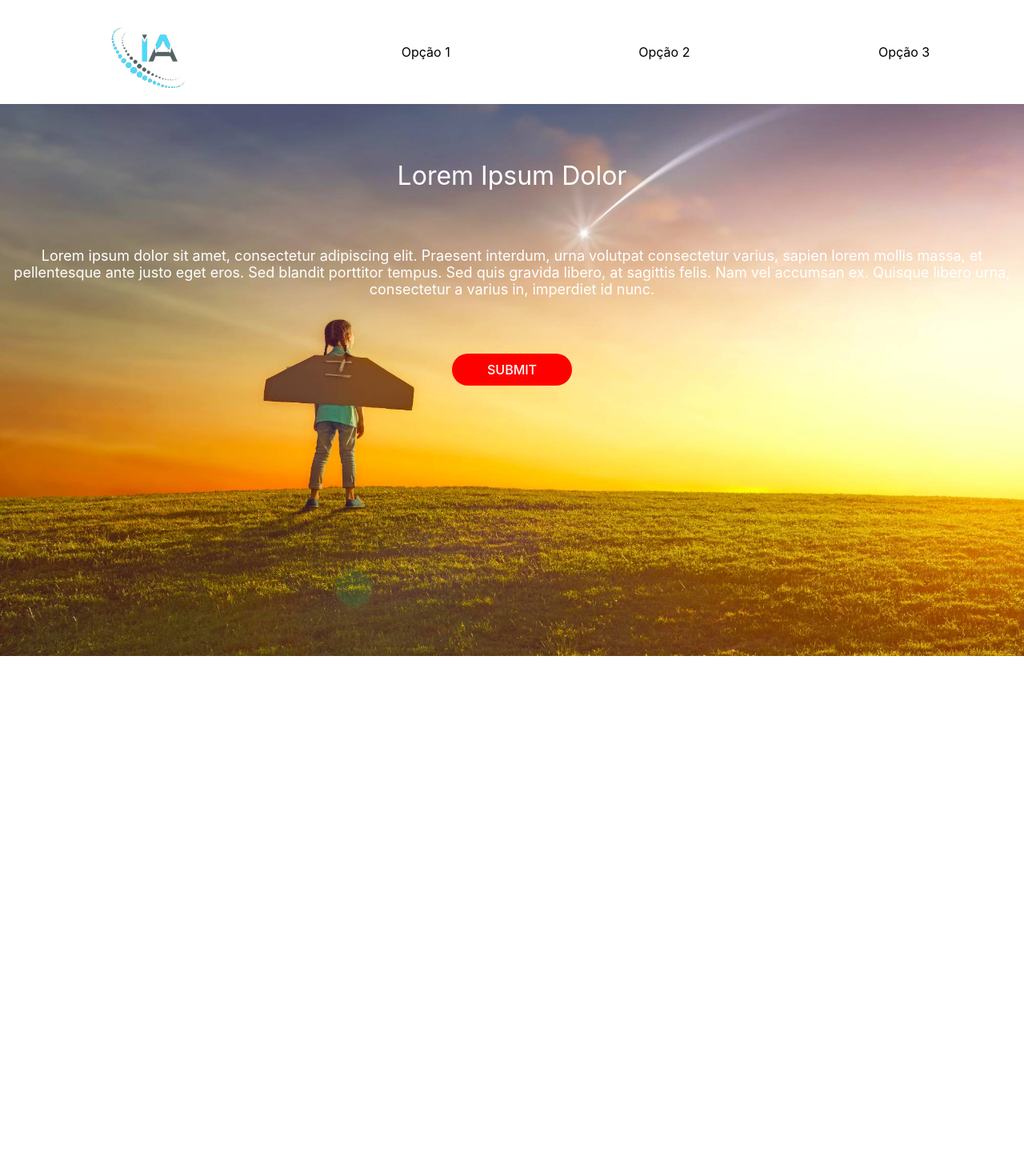
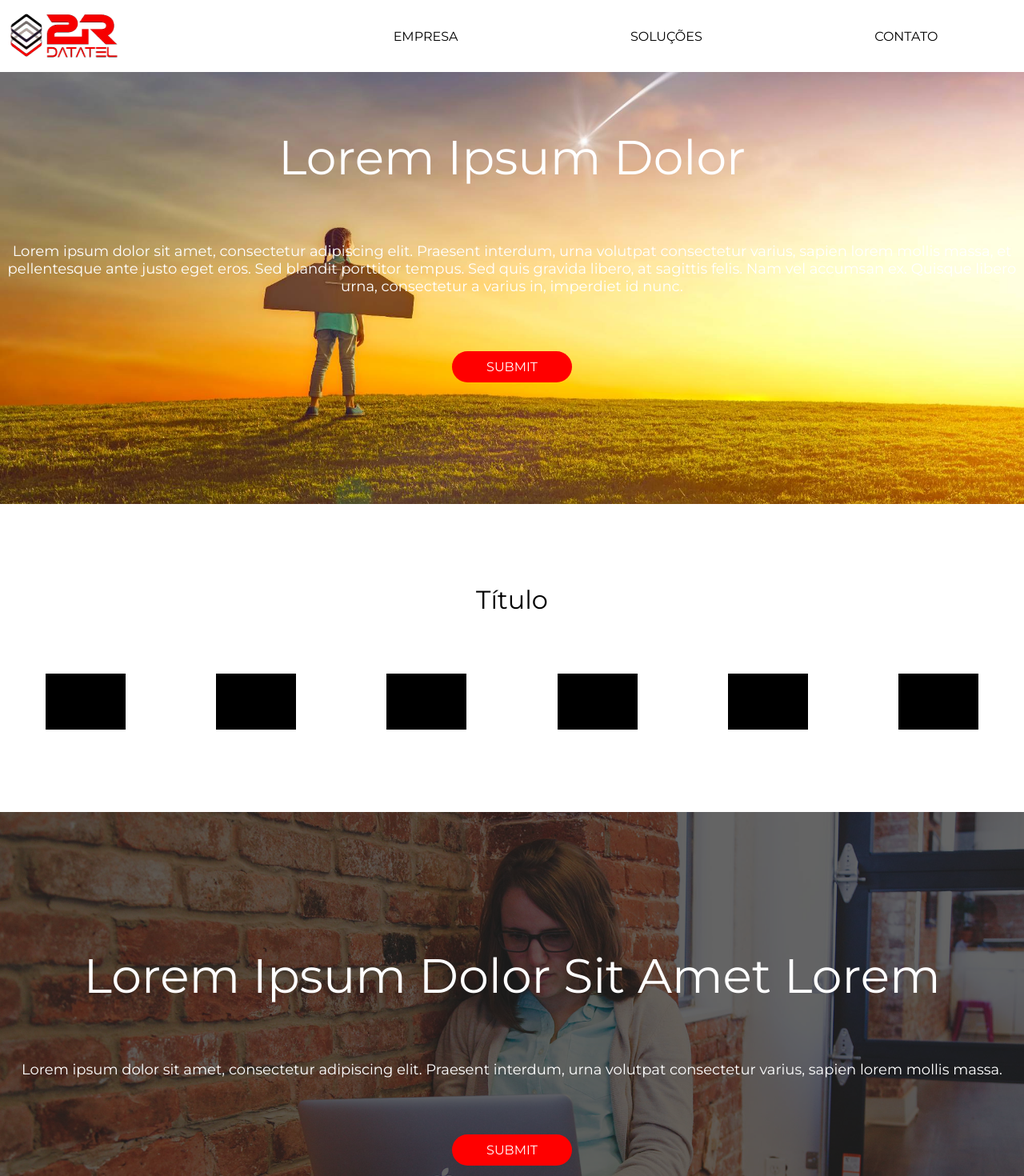
Before and after one commit to lcsrodrigues/thinkia, a Next.js app: page / in a window 1280 px wide. Shown: the top 1470 px of the page at 80% size. Before the commit the page ends 820 px from the top, so only its background shows below. Built offline with nearby package versions, Linux system fonts and the light colour scheme.

Commit message:
Adição das sections 2 e 3

```diff
--- /dev/null
+++ b/components/card/card.tsx
@@ -0,0 +1,9 @@
+import style from './style.module.scss';
+
+export default function Card() {
+    return (
+        <div className={style.card}>
+            card
+        </div>
+    )
+}
--- /dev/null
+++ b/components/card/style.module.scss
@@ -0,0 +1,6 @@
+.card {
+    width: 100px;
+    height: 70px;
+    background-color: #000;
+    margin: 3px;
+}
--- a/components/header/index.tsx
+++ b/components/header/index.tsx
@@ -13,20 +13,22 @@ export default function Header() {
     return (
         <>
             <nav className={style.header}>
-                <div className={style.logo}></div>
+                <div className={style.logo}>
+                    <img src={"/logo-02.png"}></img>
+                </div>
                 <div className={style.btnMenu} onClick={showOrHideMenu}></div>
                 <div className={style.navigation}>
                     <ul>
-                        <li>Opção 1</li>
-                        <li>Opção 2</li>
-                        <li>Opção 3</li>
+                        <li>Empresa</li>
+                        <li>Soluções</li>
+                        <li>Contato</li>
                     </ul>
                 </div>
                 <div className={style.menu} style={isVisibled ? { display: 'block' } : { display: 'none' }}>
                     <ul>
-                        <li>Opção 1</li>
-                        <li>Opção 2</li>
-                        <li>Opção 3</li>
+                    <li>Empresa</li>
+                        <li>Soluções</li>
+                        <li>Contato</li>
                     </ul>
                 </div>
             </nav>
--- a/components/header/style.module.scss
+++ b/components/header/style.module.scss
@@ -5,15 +5,17 @@
         padding: 10px 0;
         .logo {
             width: 50%;
-            height: 110px;
-            background-image: url(../../public/logo-01.jpg);
-            background-repeat: no-repeat;
-            background-size: 200px;
-            background-position: center;
+            height: 70px;
+            img{
+                width:160px;
+                height:60px;
+                margin:5px 0 0 0;
+                padding: 0 10px
+            }
         }
         .btnMenu {
             width: 50%;
-            height: 110px;
+            height: 70px;
             background: #fff;
             background-image: url(../../public/menu-02.png);
             background-repeat: no-repeat;
@@ -26,7 +28,7 @@
         }
         .menu {
             position: absolute;
-            top: 130px;
+            top: 90px;
             width: 100%;
             display: none;
             background: #f4f4f4;
@@ -40,6 +42,7 @@
 
                 li {
                     margin: 10px 0;
+                    text-transform: uppercase;
                 }
             }
         }
@@ -56,7 +59,7 @@
         .navigation {
             display: flex;
             width: 70%;
-            height: 110px;
+            height: 70px;
             background: #fff;
             ul {
                 width: 100%;
@@ -69,6 +72,7 @@
                 align-items: center;
                 li {
                     margin: 10px 0;
+                    text-transform: uppercase;
                 }
             }
         }
--- a/components/section01/style.module.scss
+++ b/components/section01/style.module.scss
@@ -1,7 +1,7 @@
 @media screen and (min-width: 320px) {
     .section {
         width: 100%;
-        height: calc(100vh - 110px);
+        height: calc(100vh - 260px);
         background-image: url(../../public/background-03.jpeg);
         background-repeat: no-repeat;
         background-size: cover;
@@ -36,5 +36,10 @@
 @media screen and (min-width: 768px) {
     .section {
         width: 100%;
+        .title {
+            span {
+                font-size: 60px;
+            }
+        }
     }
 }
--- /dev/null
+++ b/components/section02/index.tsx
@@ -0,0 +1,21 @@
+import React from 'react';
+import Card from '../card/card';
+import style from './style.module.scss';
+
+export default function Section02() {
+    return (
+        <div className={style.section}>
+            <div className={style.title}>
+                <span>Título</span>
+            </div>
+            <div className={style.boxCard}>
+                <Card />
+                <Card />
+                <Card />
+                <Card />
+                <Card />
+                <Card />
+            </div>
+        </div>
+    )
+}
--- /dev/null
+++ b/components/section02/style.module.scss
@@ -0,0 +1,27 @@
+@media screen and (min-width: 320px) {
+    .section {
+        width: 100%;
+        display: flex;
+        flex-direction: column;
+        align-items: center;
+        padding: 100px 0;
+        .title {
+            width: 100%;
+            font-size: 2rem;
+            color: #000;
+            text-align: center;
+            margin: 0 0 70px 0;
+        }
+        .boxCard {
+            width: 100%;
+            display: flex;
+            justify-content: space-around;
+            flex-wrap: wrap;
+        }
+    }
+}
+@media screen and (min-width: 768px) {
+    .section {
+        width: 100%;
+    }
+}
--- /dev/null
+++ b/components/section03/index.tsx
@@ -0,0 +1,22 @@
+import React from 'react';
+import { Button } from '../buttons';
+import style from './style.module.scss';
+
+export default function Section03() {
+    return (
+        <div className={style.section}>
+            <div className={style.divOpacity}></div>
+            <div className={style.container}>
+                <div className={style.title}>
+                    <span>Lorem Ipsum Dolor Sit Amet Lorem</span>
+                </div>
+                <div className={style.text}>
+                    <span>Lorem ipsum dolor sit amet, consectetur adipiscing elit. Praesent interdum, urna volutpat consectetur varius, sapien lorem mollis massa.</span>
+                </div>
+                <div className={style.actions}>
+                    <Button text={"Submit"} />
+                </div>
+            </div>
+        </div>
+    )
+}
--- /dev/null
+++ b/components/section03/style.module.scss
@@ -0,0 +1,63 @@
+@media screen and (min-width: 320px) {
+    .section {
+        width: 100%;
+        height: calc(100vh - 260px);
+        background-image: url(../../public/background-04.jpeg);
+        background-repeat: no-repeat;
+        background-size: cover;
+        background-position: center;
+        display: flex;
+        flex-direction: column;
+        align-items: center;
+        justify-content: center;
+        position: relative;
+        .divOpacity {
+            opacity: 0.65;
+            background-color: rgb(17, 17, 17);
+            bottom: 0;
+            left: 0;
+            position: absolute;
+            right: 0;
+            top: 0;
+            z-index: 2;
+        }
+        .container {
+            position: relative;
+            z-index: 77;
+            .title {
+                width: 100%;
+                font-size: 2rem;
+                color: #fff;
+                text-align: center;
+                margin-top: 70px;
+            }
+            .text {
+                width: 100%;
+                font-size: 1.125rem;
+                color: #fff;
+                text-align: center;
+                margin-top: 70px;
+            }
+            .actions {
+                width: 100%;
+                color: #fff;
+                margin-top: 70px;
+                display: flex;
+                flex-direction: column;
+                align-items: center;
+            }
+        }
+    }
+}
+@media screen and (min-width: 768px) {
+    .section {
+        width: 100%;
+        .container {
+            .title {
+                span {
+                    font-size: 60px;
+                }
+            }
+        }
+    }
+}
--- a/pages/index.tsx
+++ b/pages/index.tsx
@@ -1,6 +1,8 @@
 import Head from 'next/head'
 import Header from '../components/header'
 import Section01 from '../components/section01'
+import Section02 from '../components/section02'
+import Section03 from '../components/section03'
 
 export default function Home() {
   return (
@@ -12,6 +14,8 @@ export default function Home() {
       </Head>
       <Header />
       <Section01 />
+      <Section02 />
+      <Section03 />
     </div>
   )
 }
--- a/styles/globals.css
+++ b/styles/globals.css
@@ -1,9 +1,10 @@
+@import url("https://fonts.googleapis.com/css2?family=Montserrat:wght@100;300;400&display=swap");
+
 html,
 body {
   padding: 0;
   margin: 0;
-  font-family: -apple-system, BlinkMacSystemFont, Segoe UI, Roboto, Oxygen,
-    Ubuntu, Cantarell, Fira Sans, Droid Sans, Helvetica Neue, sans-serif;
+  font-family: "Montserrat", sans-serif;
 }
 
 a {
```
Also changed, not shown: public/background-04.jpeg (added), public/logo-02.png (added).
